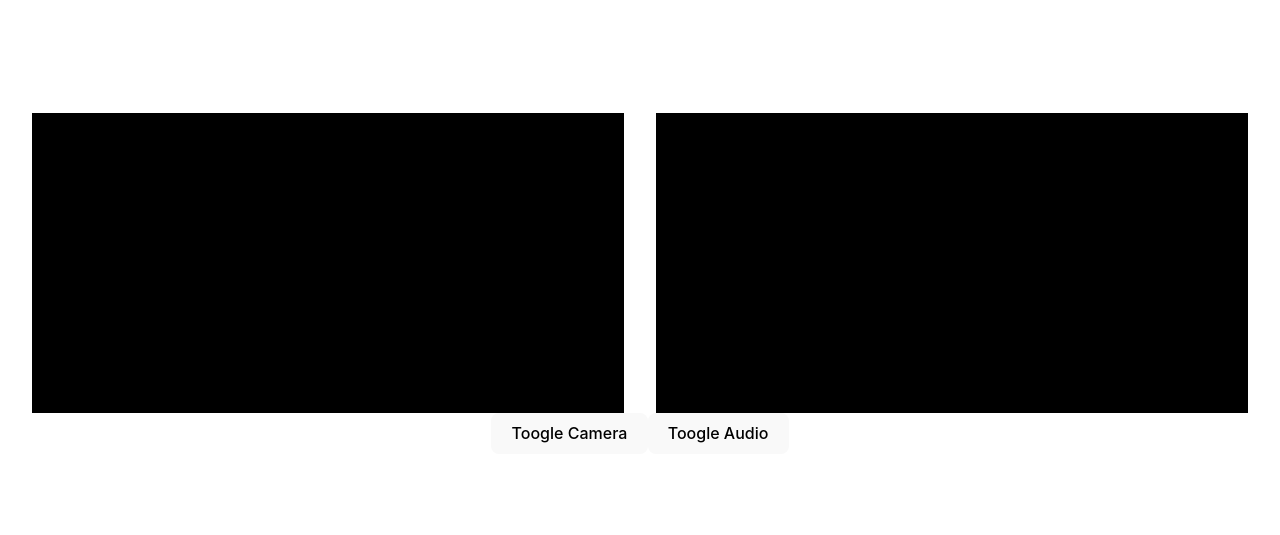
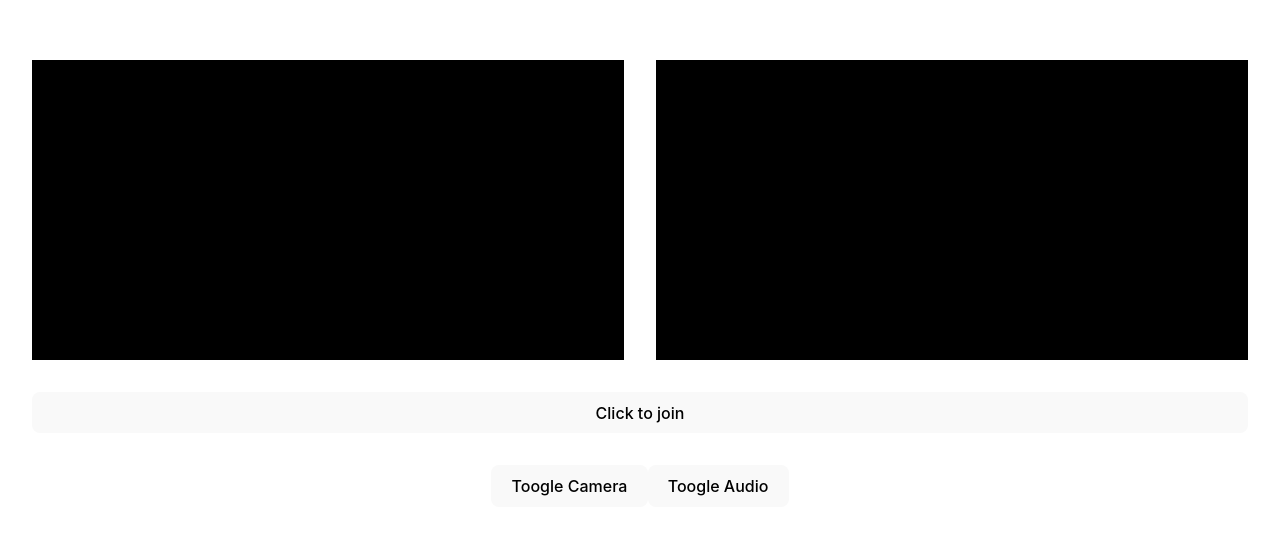
Before and after one commit to mhacxermood914/yatouze-video-chat-sdk, a React (Vite) app: page / in a window 1280 px wide. Shown: the part 179-714 px from the top of the page. Built offline with nearby package versions, Linux system fonts and the light colour scheme; no server answers.

Commit message:
feat: updat jsx section

```diff
--- a/src/components/YatouzeVideoChat.tsx
+++ b/src/components/YatouzeVideoChat.tsx
@@ -198,11 +198,11 @@ export default function YatouzeVideoChat(){
                 <video className="vid-player" ref={remoteVideo} autoPlay playsInline></video>
             </div>
             <div>
+                <button id="join" className="btn" onClick={()=>createOffer()}>Click to join</button>
                 <button onClick={handleToggleCamera}>Toogle Camera</button>
                 {/*<button>End Call</button>*/}
                 <button onClick={handleToggleMicro}>Toogle Audio</button>
             </div>
-            {/*<button id="join" className="btn" onClick={()=>createOffer()}>Click to join</button>*/}
         </>
     )
 }
```
